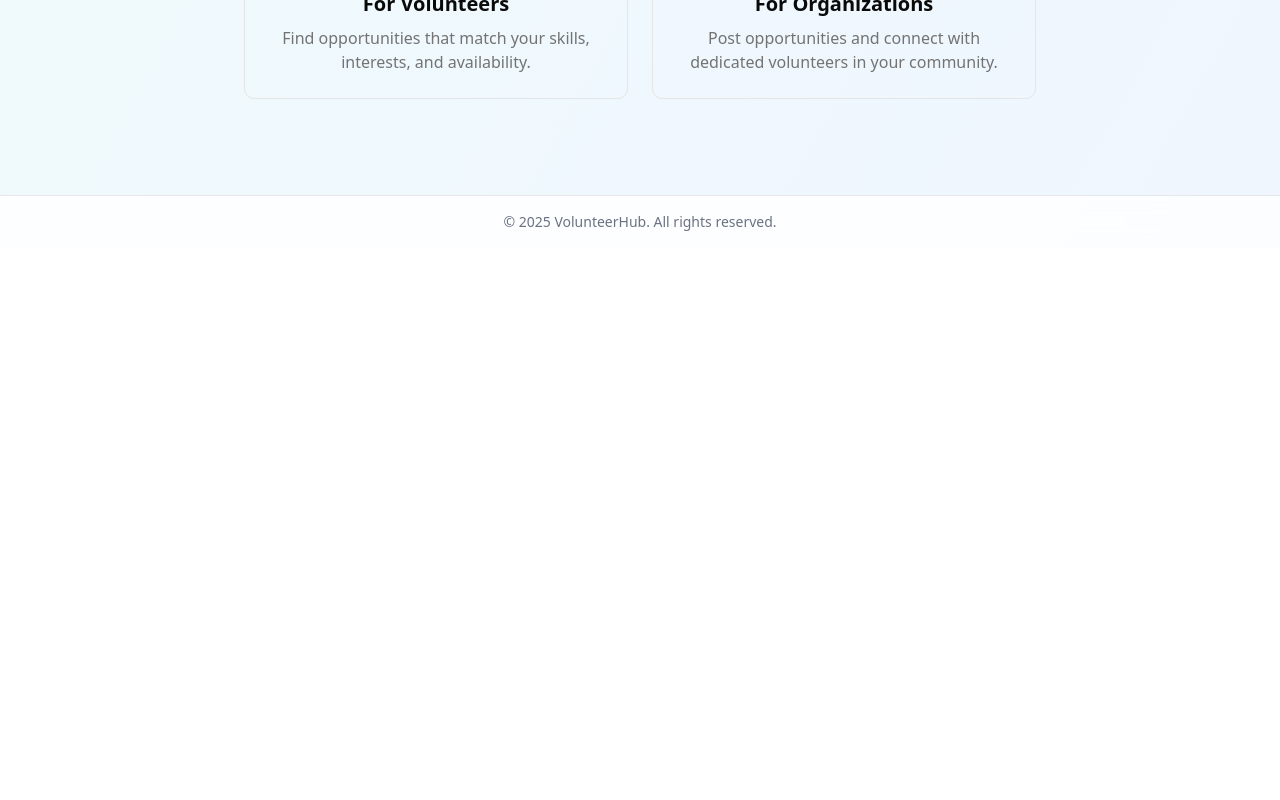
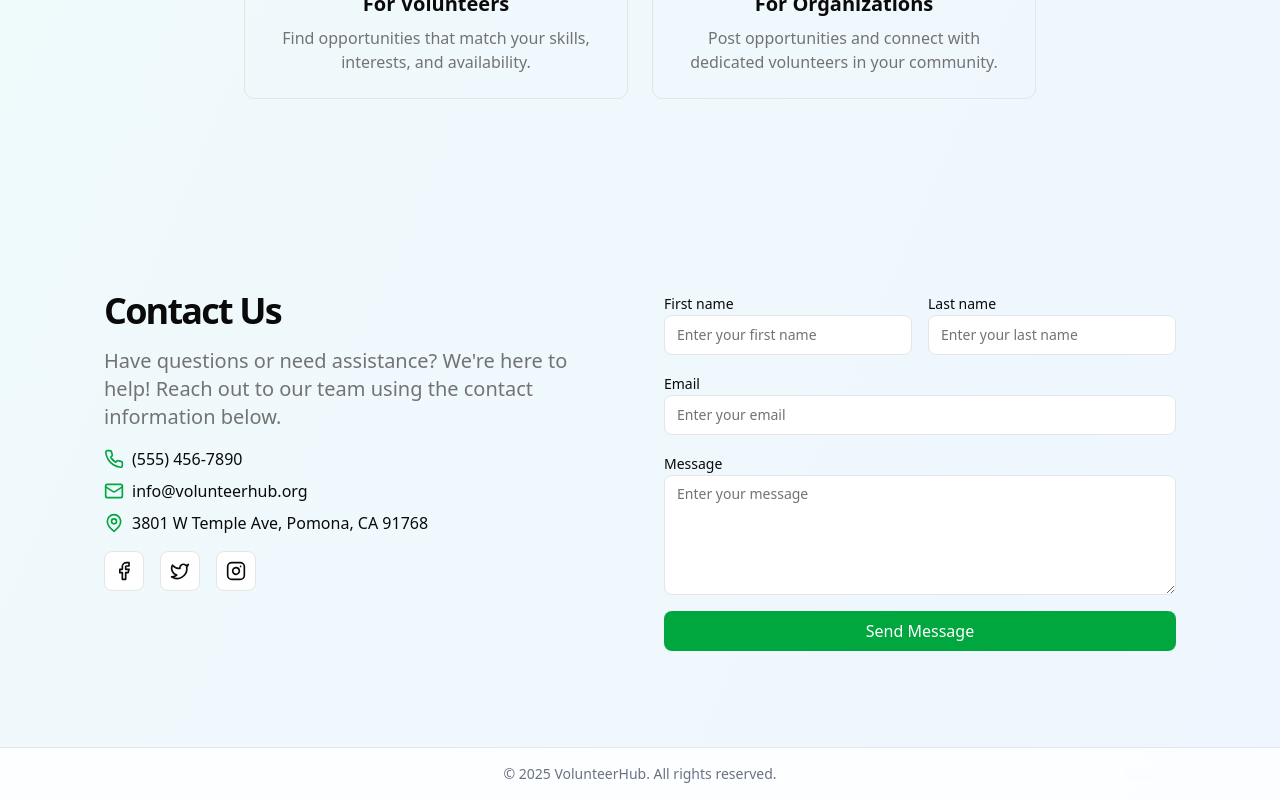
Before and after one commit to omarcruz999/Bytemare, a React (Vite) app: page / in a window 1280 px wide. Shown: the part 2162-2962 px from the top of the page. Before the commit the page ends 2410 px from the top, so only its background shows below. Built offline with nearby package versions, Linux system fonts and the light colour scheme; no server answers.

Commit message:
Added env for port

```diff
--- a/src/pages/LandingPage.tsx
+++ b/src/pages/LandingPage.tsx
@@ -6,6 +6,8 @@ import { VolunteerCard } from "../components/VolunteerCard.tsx"
 import AboutUs from "../components/AboutUs.tsx"
 import api, { Opportunity } from "../services/api"
 import { useNavigate } from "react-router-dom"
+import { Contact } from "lucide-react"
+import ContactUs from "../components/ContactUs.tsx"
 
 export default function LandingPage() {
   const [urgentOpportunities, setUrgentOpportunities] = useState<Opportunity[]>([])
@@ -120,6 +122,7 @@ export default function LandingPage() {
           </div>
 
           <AboutUs />
+          <ContactUs />
         </div>
       </div>
 
--- a/src/services/api.ts
+++ b/src/services/api.ts
@@ -1,5 +1,5 @@
 // API service for interacting with the backend
-const API_URL = "http://localhost:5002/api"
+const API_URL = import.meta.env.VITE_API_URL
 
 export interface Opportunity {
   _id: string
```
